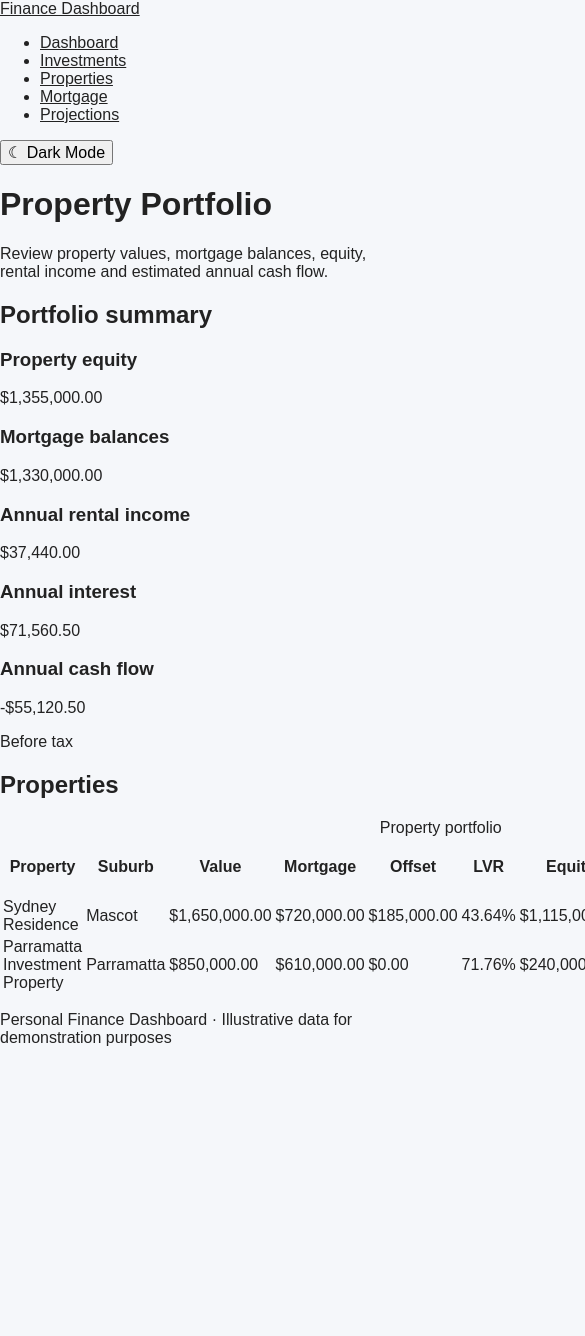
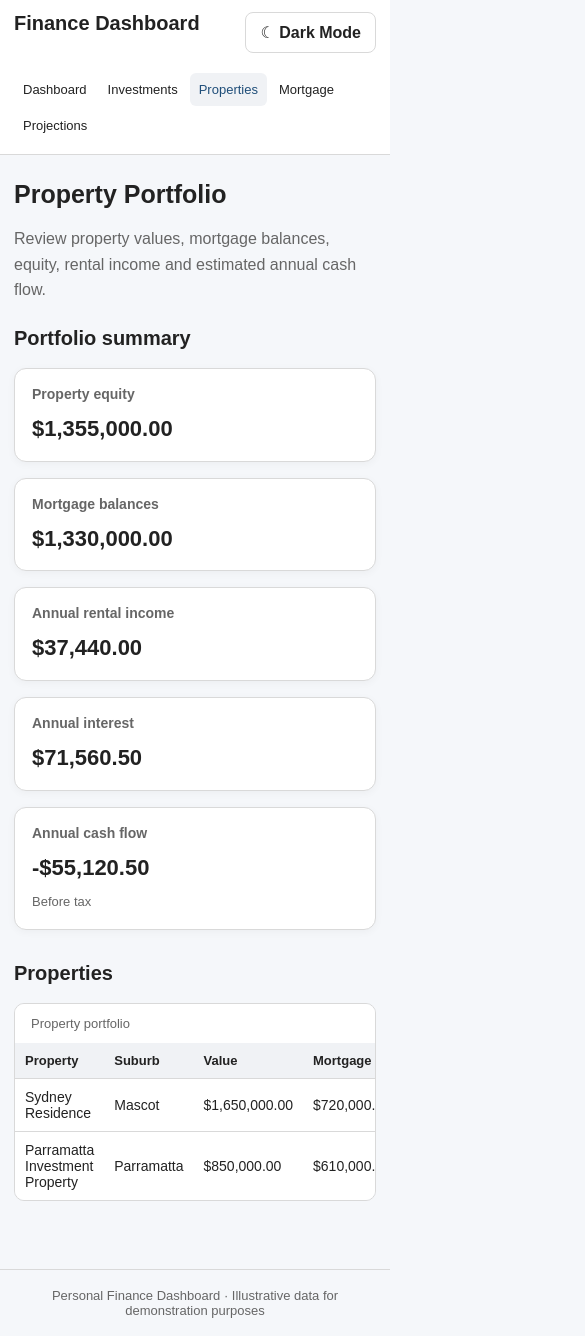
Before and after one commit to anthonycheung1/personal-finance-dashboard, a React (Vite) app: page /personal-finance-dashboard/properties in a window 390 px wide. Shown: the top 1336 px of the page, 585 px wide, since content can reach past the window. Before the commit the page ends 1063 px from the top, so only its background shows below. Built offline with nearby package versions, Linux system fonts and the light colour scheme.

Commit message:
Style dashboard and add responsive layouts

```diff
--- a/src/App.css
+++ b/src/App.css
@@ -1,184 +1,437 @@
-.counter {
-  font-size: 16px;
-  padding: 5px 10px;
-  border-radius: 5px;
-  color: var(--accent);
-  background: var(--accent-bg);
-  border: 2px solid transparent;
-  transition: border-color 0.3s;
-  margin-bottom: 24px;
+#root {
+  min-height: 100%;
+}
 
-  &:hover {
-    border-color: var(--accent-border);
+.app {
+  min-height: 100%;
+  display: flex;
+  flex-direction: column;
+  background: var(--background-color);
+  color: var(--text-color);
+}
+
+.site-header {
+  background: var(--surface-color);
+  border-bottom: 1px solid var(--border-color);
+}
+
+.main-navigation {
+  max-width: 1440px;
+  min-height: 68px;
+  margin: 0 auto;
+  padding: 12px 24px;
+  display: flex;
+  align-items: center;
+  justify-content: space-between;
+  gap: 20px;
+}
+
+.site-title {
+  color: var(--text-color);
+  font-size: 20px;
+  font-weight: 700;
+  text-decoration: none;
+  white-space: nowrap;
+}
+
+.navigation-links {
+  display: flex;
+  flex-wrap: wrap;
+  align-items: center;
+  gap: 8px;
+  margin: 0;
+  padding: 0;
+  list-style: none;
+}
+
+.navigation-links a {
+  display: block;
+  padding: 10px 12px;
+  border-radius: 6px;
+  color: var(--text-color);
+  text-decoration: none;
+}
+
+.navigation-links a:hover,
+.navigation-links a.active {
+  background: var(--hover-color);
+  color: var(--primary-color);
+}
+
+.theme-toggle {
+  border: 1px solid var(--border-color);
+  border-radius: 8px;
+  padding: 10px 14px;
+  background: var(--surface-color);
+  color: var(--text-color);
+  font-weight: 600;
+}
+
+.theme-toggle:hover {
+  background: var(--hover-color);
+}
+
+.page-content {
+  width: 100%;
+  max-width: 1440px;
+  margin: 0 auto;
+  padding: 32px 24px 48px;
+  flex: 1;
+}
+
+.page-content > h1 {
+  margin: 0 0 24px;
+  font-size: 30px;
+  line-height: 1.25;
+}
+
+.page-intro {
+  max-width: 900px;
+  margin: -8px 0 24px;
+  color: var(--secondary-text-color);
+  line-height: 1.6;
+}
+
+.dashboard-section {
+  margin: 0 0 32px;
+}
+
+.dashboard-section > h2,
+.dashboard-chart-card > h2 {
+  margin: 0 0 18px;
+  font-size: 20px;
+}
+
+.top-level-metrics-grid {
+  display: grid;
+  grid-template-columns: repeat(4, minmax(0, 1fr));
+  gap: 16px;
+}
+
+.stat-card {
+  min-width: 0;
+  padding: 20px;
+  border: 1px solid var(--border-color);
+  border-radius: 12px;
+  background: var(--surface-color);
+  box-shadow: 0 2px 8px rgb(0 0 0 / 4%);
+}
+
+.stat-card h3 {
+  margin: 0 0 12px;
+  color: var(--secondary-text-color);
+  font-size: 14px;
+  font-weight: 600;
+}
+
+.stat-card-value {
+  margin: 0;
+  overflow-wrap: anywhere;
+  font-size: 24px;
+  font-weight: 700;
+  line-height: 1.35;
+}
+
+.stat-card-subtitle {
+  margin: 10px 0 0;
+  color: var(--secondary-text-color);
+  font-size: 13px;
+  line-height: 1.5;
+}
+
+.dashboard-charts {
+  display: grid;
+  grid-template-columns: repeat(2, minmax(0, 1fr));
+  gap: 20px;
+  margin-bottom: 32px;
+}
+
+.dashboard-chart-card {
+  min-width: 0;
+  padding: 20px;
+  border: 1px solid var(--border-color);
+  border-radius: 12px;
+  background: var(--surface-color);
+  box-shadow: 0 2px 8px rgb(0 0 0 / 4%);
+}
+
+.chart-container {
+  width: 100%;
+  min-width: 0;
+}
+
+.table-container {
+  width: 100%;
+  overflow-x: auto;
+  border: 1px solid var(--border-color);
+  border-radius: 10px;
+  background: var(--surface-color);
+}
+
+table {
+  width: 100%;
+  border-collapse: collapse;
+  text-align: left;
+}
+
+caption {
+  padding: 12px 16px;
+  color: var(--secondary-text-color);
+  text-align: left;
+  font-size: 13px;
+}
+
+th,
+td {
+  padding: 13px 14px;
+  border-bottom: 1px solid var(--border-color);
+  vertical-align: middle;
+}
+
+th {
+  background: var(--hover-color);
+  color: var(--text-color);
+  font-size: 13px;
+  font-weight: 700;
+  white-space: nowrap;
+}
+
+td {
+  font-size: 14px;
+}
+
+tbody tr:last-child td {
+  border-bottom: 0;
+}
+
+tbody tr:hover {
+  background: var(--hover-color);
+}
+
+.table-actions {
+  display: flex;
+  flex-wrap: wrap;
+  gap: 6px;
+}
+
+.form-card {
+  padding: 20px;
+  border: 1px solid var(--border-color);
+  border-radius: 12px;
+  background: var(--surface-color);
+}
+
+.form-card h2 {
+  margin: 0 0 18px;
+
+  font-size: 19px;
+}
+
+.data-form {
+  display: flex;
+  flex-direction: column;
+  align-items: flex-start;
+
+  gap: 18px;
+}
+
+.form-grid {
+  display: grid;
+  grid-template-columns: repeat(3, minmax(0, 1fr));
+  gap: 18px;
+  width: 100%;
+}
+
+.form-grid label,
+.search-field {
+  display: flex;
+  flex-direction: column;
+  gap: 7px;
+  color: var(--text-color);
+  font-size: 14px;
+  font-weight: 600;
+}
+
+input,
+select,
+textarea {
+  width: 100%;
+  min-height: 42px;
+  padding: 9px 11px;
+  border: 1px solid var(--border-color);
+  border-radius: 7px;
+  background: var(--input-background-color);
+  color: var(--text-color);
+}
+
+input:focus,
+select:focus,
+textarea:focus {
+  border-color: var(--primary-color);
+  outline: 2px solid var(--primary-color);
+  outline-offset: 1px;
+}
+
+.search-field {
+  width: min(100%, 340px);
+}
+
+.form-error {
+  margin: 0;
+  color: var(--negative-color);
+  font-size: 13px;
+  font-weight: 500;
+}
+
+.empty-state {
+  padding: 20px;
+  border: 1px dashed var(--border-color);
+  border-radius: 8px;
+  color: var(--secondary-text-color);
+  line-height: 1.6;
+}
+
+.button {
+  display: inline-flex;
+  align-items: center;
+  justify-content: center;
+  min-height: 38px;
+  padding: 8px 13px;
+  border: 1px solid transparent;
+  border-radius: 7px;
+  font-size: 13px;
+  font-weight: 600;
+}
+
+.button-primary {
+  background: var(--primary-color);
+  color: #ffffff;
+}
+
+.button-primary:hover {
+  background: var(--primary-hover-color);
+}
+
+.button-secondary {
+  border-color: var(--border-color);
+  background: var(--surface-color);
+  color: var(--text-color);
+}
+
+.button-secondary:hover {
+  background: var(--hover-color);
+}
+
+.button-danger {
+  border-color: var(--negative-color);
+
+  background: transparent;
+  color: var(--negative-color);
+}
+
+.button-danger:hover {
+  background: var(--hover-color);
+}
+
+.positive {
+  color: var(--positive-color);
+  font-weight: 600;
+}
+
+.negative {
+  color: var(--negative-color);
+  font-weight: 600;
+}
+
+.disclaimer {
+  margin-top: 18px;
+  color: var(--secondary-text-color);
+  font-size: 13px;
+  line-height: 1.6;
+}
+
+.site-footer {
+  padding: 18px 24px;
+  border-top: 1px solid var(--border-color);
+  color: var(--secondary-text-color);
+  text-align: center;
+  font-size: 13px;
+}
+
+.site-footer p {
+  margin: 0;
+}
+
+@media (max-width: 1100px) {
+  .top-level-metrics-grid {
+    grid-template-columns: repeat(2, minmax(0, 1fr));
   }
-  &:focus-visible {
-    outline: 2px solid var(--accent);
-    outline-offset: 2px;
+
+  .main-navigation {
+    flex-wrap: wrap;
   }
 }
 
-.hero {
-  position: relative;
-
-  .base,
-  .framework,
-  .vite {
-    inset-inline: 0;
-    margin: 0 auto;
+@media (max-width: 800px) {
+  .dashboard-charts {
+    grid-template-columns: 1fr;
   }
 
-  .base {
-    width: 170px;
-    position: relative;
-    z-index: 0;
+  .form-grid {
+    grid-template-columns: repeat(2, minmax(0, 1fr));
   }
 
-  .framework,
-  .vite {
-    position: absolute;
+  .main-navigation {
+    align-items: flex-start;
   }
 
-  .framework {
-    z-index: 1;
-    top: 34px;
-    height: 28px;
-    transform: perspective(2000px) rotateZ(300deg) rotateX(44deg) rotateY(39deg)
-      scale(1.4);
-  }
-
-  .vite {
-    z-index: 0;
-    top: 107px;
-    height: 26px;
-    width: auto;
-    transform: perspective(2000px) rotateZ(300deg) rotateX(40deg) rotateY(39deg)
-      scale(0.8);
+  .navigation-links {
+    order: 3;
+    width: 100%;
   }
 }
 
-#center {
-  display: flex;
-  flex-direction: column;
-  gap: 25px;
-  place-content: center;
-  place-items: center;
-  flex-grow: 1;
+@media (max-width: 560px) {
+  .page-content {
+    padding: 24px 14px 36px;
+  }
 
-  @media (max-width: 1024px) {
-    padding: 32px 20px 24px;
-    gap: 18px;
+  .page-content > h1 {
+    font-size: 25px;
+  }
+
+  .top-level-metrics-grid,
+  .form-grid {
+    grid-template-columns: 1fr;
+  }
+
+  .main-navigation {
+    padding: 12px 14px;
+  }
+
+  .navigation-links {
+    gap: 3px;
+  }
+
+  .navigation-links a {
+    padding: 9px;
+    font-size: 13px;
+  }
+
+  .stat-card {
+    padding: 17px;
+  }
+
+  .stat-card-value {
+    font-size: 22px;
+  }
+
+  .dashboard-chart-card {
+    padding: 14px;
+  }
+
+  th,
+  td {
+    padding: 10px;
   }
 }
-
-#next-steps {
-  display: flex;
-  border-top: 1px solid var(--border);
-  text-align: left;
-
-  & > div {
-    flex: 1 1 0;
-    padding: 32px;
-    @media (max-width: 1024px) {
-      padding: 24px 20px;
-    }
-  }
-
-  .icon {
-    margin-bottom: 16px;
-    width: 22px;
-    height: 22px;
-  }
-
-  @media (max-width: 1024px) {
-    flex-direction: column;
-    text-align: center;
-  }
-}
-
-#docs {
-  border-right: 1px solid var(--border);
-
-  @media (max-width: 1024px) {
-    border-right: none;
-    border-bottom: 1px solid var(--border);
-  }
-}
-
-#next-steps ul {
-  list-style: none;
-  padding: 0;
-  display: flex;
-  gap: 8px;
-  margin: 32px 0 0;
-
-  .logo {
-    height: 18px;
-  }
-
-  a {
-    color: var(--text-h);
-    font-size: 16px;
-    border-radius: 6px;
-    background: var(--social-bg);
-    display: flex;
-    padding: 6px 12px;
-    align-items: center;
-    gap: 8px;
-    text-decoration: none;
-    transition: box-shadow 0.3s;
-
-    &:hover {
-      box-shadow: var(--shadow);
-    }
-    .button-icon {
-      height: 18px;
-      width: 18px;
-    }
-  }
-
-  @media (max-width: 1024px) {
-    margin-top: 20px;
-    flex-wrap: wrap;
-    justify-content: center;
-
-    li {
-      flex: 1 1 calc(50% - 8px);
-    }
-
-    a {
-      width: 100%;
-      justify-content: center;
-      box-sizing: border-box;
-    }
-  }
-}
-
-#spacer {
-  height: 88px;
-  border-top: 1px solid var(--border);
-  @media (max-width: 1024px) {
-    height: 48px;
-  }
-}
-
-.ticks {
-  position: relative;
-  width: 100%;
-
-  &::before,
-  &::after {
-    content: '';
-    position: absolute;
-    top: -4.5px;
-    border: 5px solid transparent;
-  }
-
-  &::before {
-    left: 0;
-    border-left-color: var(--border);
-  }
-  &::after {
-    right: 0;
-    border-right-color: var(--border);
-  }
-}
--- a/src/index.css
+++ b/src/index.css
@@ -5,21 +5,48 @@
   font-synthesis: none;
   text-rendering: optimizeLegibility;
   -webkit-font-smoothing: antialiased;
+
+  --background-color: #f5f7fa;
+  --surface-color: #ffffff;
+  --text-color: #222222;
+  --secondary-text-color: #666666;
+  --border-color: #d9d9d9;
+  --hover-color: #f0f2f5;
   --primary-color: #1f4e79;
-  --border-color: #d9e1f2;
-  --secondary-text-color: #666666;
+  --primary-hover-color: #163a5c;
+  --input-background-color: #ffffff;
+  --positive-color: #248044;
+  --negative-color: #c0392b;
+}
+
+body.dark-mode {
+  --background-color: #121820;
+  --surface-color: #1c2733;
+  --text-color: #f2f4f7;
+  --secondary-text-color: #b8c0c9;
+  --border-color: #3a4652;
+  --hover-color: #273441;
+  --primary-color: #6fa8dc;
+  --primary-hover-color: #8bbce8;
+  --input-background-color: #17212b;
+  --positive-color: #6fce8b;
+  --negative-color: #ff8176;
 }
 
 * {
   box-sizing: border-box;
 }
 
+html {
+  min-width: 320px;
+}
+
 body {
   min-width: 320px;
   min-height: 100%;
   margin: 0;
-  background: #f5f7fa;
-  color: #222222;
+  background: var(--background-color);
+  color: var(--text-color);
 }
 
 button,
@@ -34,5 +61,10 @@ button {
 }
 
 a {
-  color: inherit;
+  color: var(--primary-color);
 }
+
+:focus-visible {
+  outline: 3px solid var(--primary-color);
+  outline-offset: 2px;
+}
```
